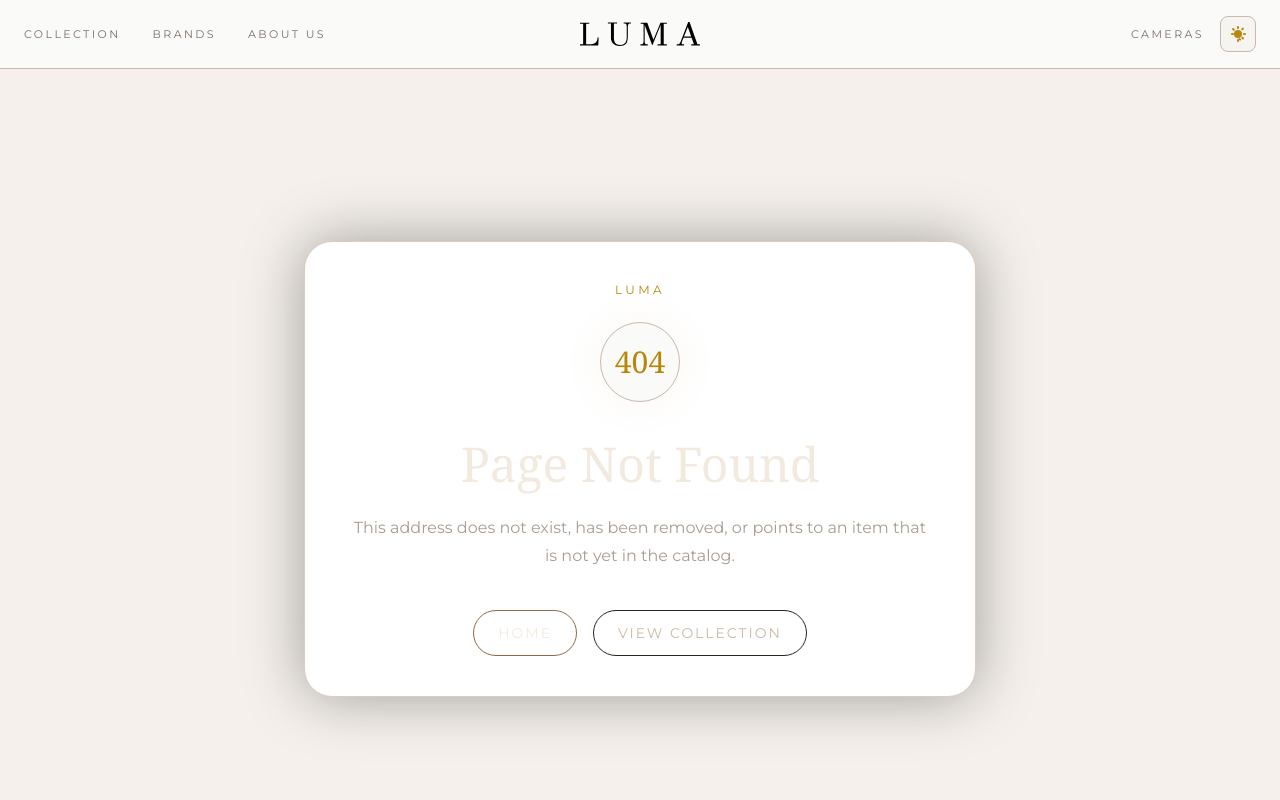
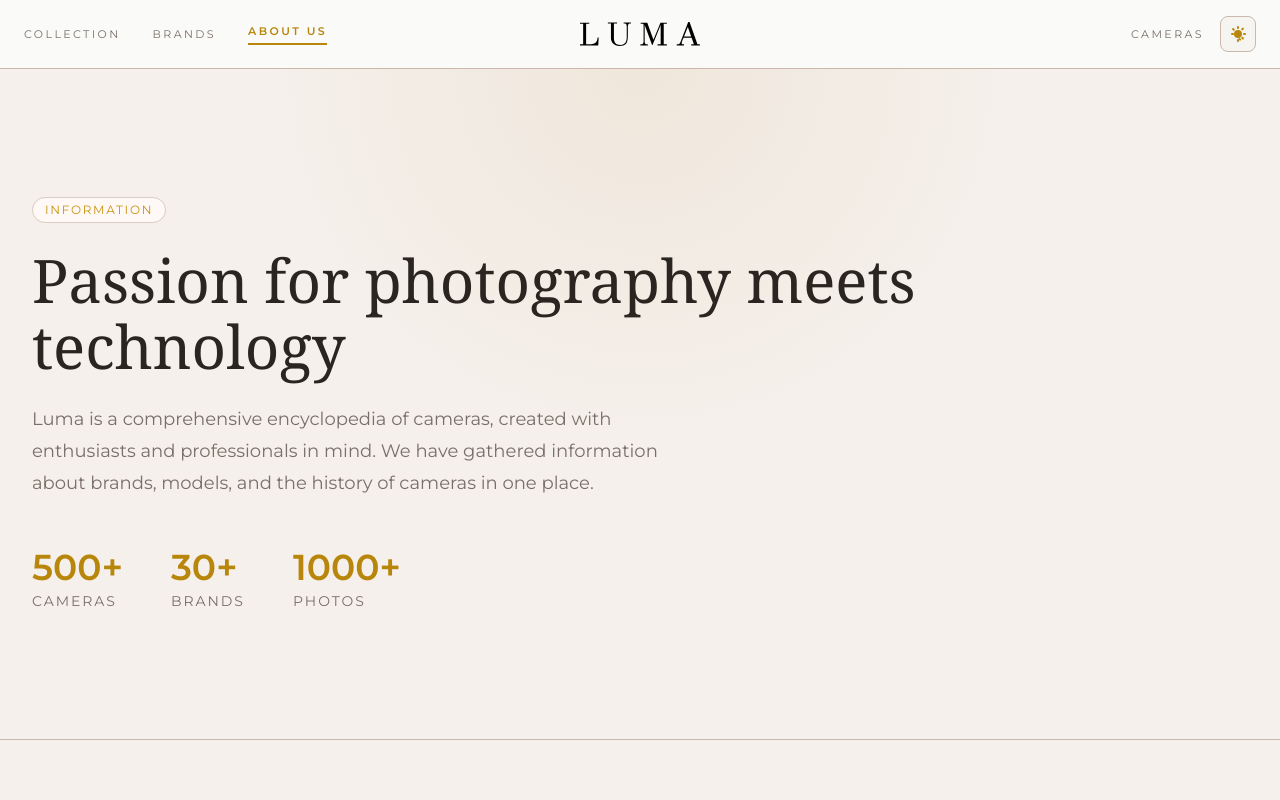
Before and after one commit to AdamGrodzki/luma-next, a Next.js app: page /about in a window 1280 px wide. Before the commit this address had no page. Shown: the top 800 px of the page. Built offline with nearby package versions, Linux system fonts and the light colour scheme.

Commit message:
feat: add About page and loading skeleton, update navigation links

```diff
--- a/app/layout-client.tsx
+++ b/app/layout-client.tsx
@@ -60,8 +60,8 @@ export default function RootLayoutClient({
                 Brands
               </Link>
               <Link
-                href="/o-nas"
-                className={`whitespace-nowrap transition-all duration-200 ${isActive('/o-nas')
+                href="/about"
+                className={`whitespace-nowrap transition-all duration-200 ${isActive('/about')
                     ? 'text-[var(--accent-primary)] font-semibold border-b-2 border-[var(--accent-primary)] pb-1'
                     : 'text-[var(--text-muted)] hover:text-[var(--accent-hover)]'
                   }`}
--- a/components/ui/MobileMenu.tsx
+++ b/components/ui/MobileMenu.tsx
@@ -27,9 +27,9 @@ export default function MobileMenu() {
   }, [isOpen]);
 
   const menuItems = [
-    { href: '/kolekcja', label: 'Collection' },
+    { href: '/collection', label: 'Collection' },
     { href: '/brands', label: 'Brands' },
-    { href: '/o-nas', label: 'About Us' },
+    { href: '/about', label: 'About Us' },
     { href: '/cameras', label: 'Cameras' },
   ];
 
```
Also changed, not shown: app/about/loading.tsx (renamed from app/o-nas/loading.tsx), app/about/page.tsx (renamed from app/o-nas/page.tsx).
